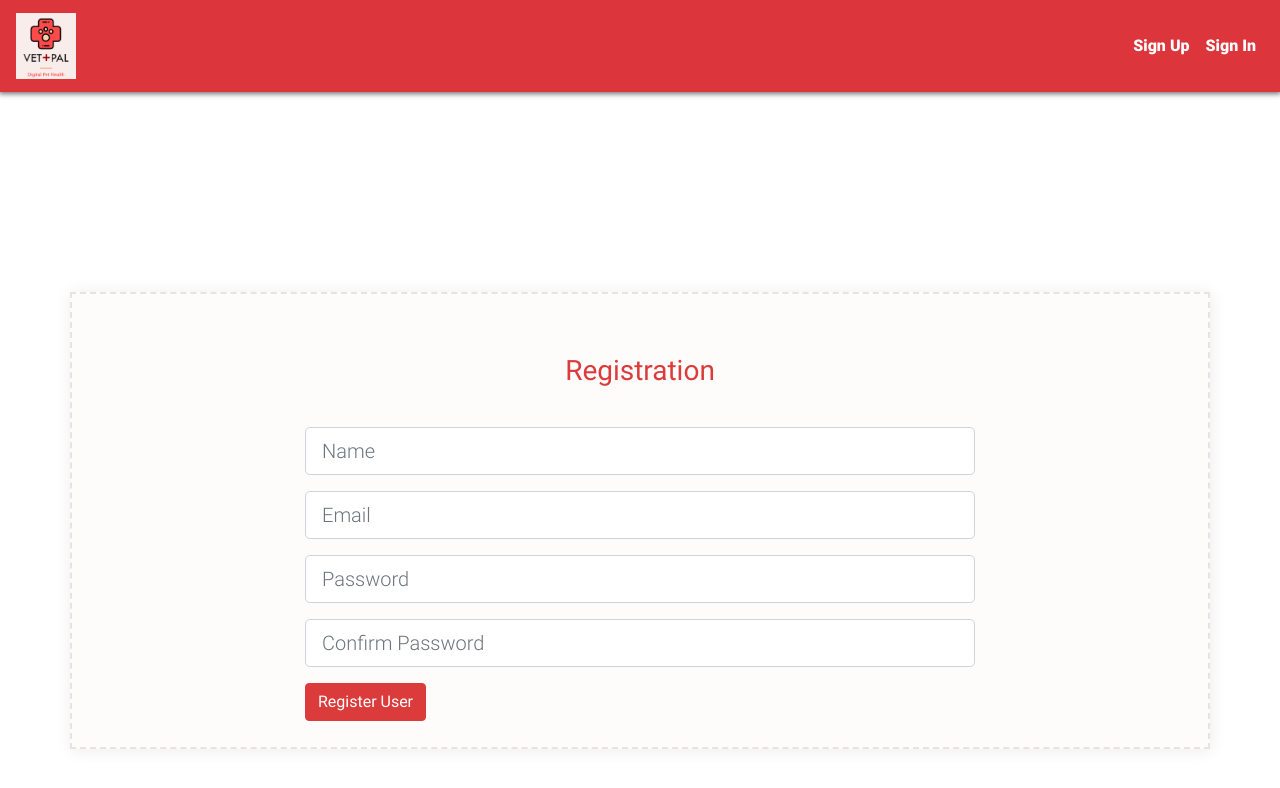
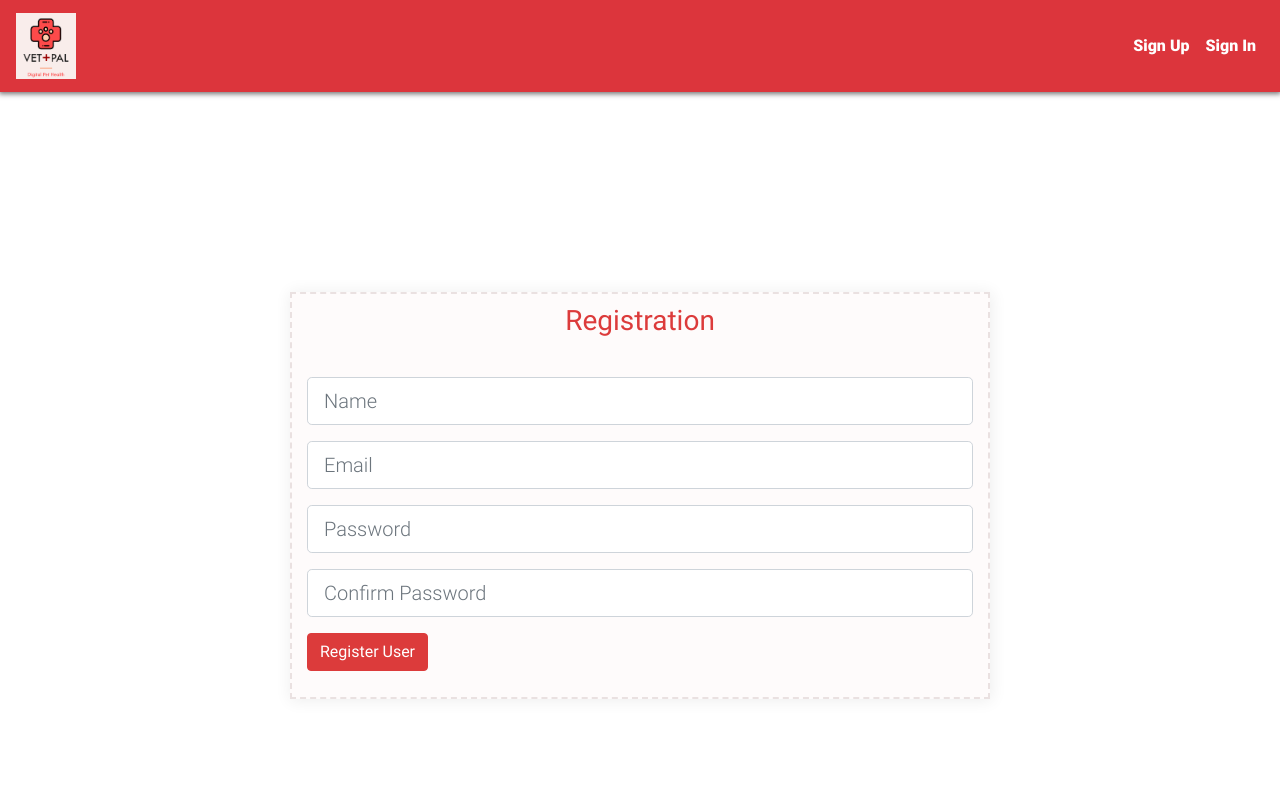
Before and after one commit to askaaqib/vet-help, a React (Create React App) app in the folder mern/react/: page /register in a window 1280 px wide. Shown: the top 788 px of the page. Built offline with nearby package versions, Linux system fonts and the light colour scheme.

Commit message:
login and reg design

```diff
--- a/mern/react/src/App.js
+++ b/mern/react/src/App.js
@@ -44,7 +44,7 @@ class App extends Component {
             <Route exact path="/requesthelp" component={ RequestHelp } />
             <Route exact path="/pets" component={ PetsList } />
             <Route exact path="/petregister" component= { PetRegister} />
-              <div className="login-conatiner container">
+              <div className="container">
                 <Route exact path="/register" component={ Register } />
                 <Route exact path="/login" component={ Login } />
               </div>
--- a/mern/react/src/components/Login.js
+++ b/mern/react/src/components/Login.js
@@ -53,7 +53,7 @@ class Login extends Component {
     render() {
         const {errors} = this.state;
         return(
-        <div className="container" style={{ marginTop: '50px', width: '700px'}}>
+        <div className="container login-conatiner " style={{ width: '700px'}}>
             <h2 className="login-h2" style={{marginBottom: '40px'}}>Login</h2>
             <form onSubmit={ this.handleSubmit }>
                 <div className="form-group">
--- a/mern/react/src/components/Register.js
+++ b/mern/react/src/components/Register.js
@@ -66,7 +66,7 @@ class Register extends Component {
     render() {
         const { errors } = this.state;
         return(
-        <div className="container" style={{ marginTop: '50px', width: '700px'}}>
+        <div className="container login-conatiner" style={{ width: '700px'}}>
             <h2 className="login-h2" style={{marginBottom: '40px'}}>Registration</h2>
             <form onSubmit={ this.handleSubmit }>
                 <div className="form-group">
```
